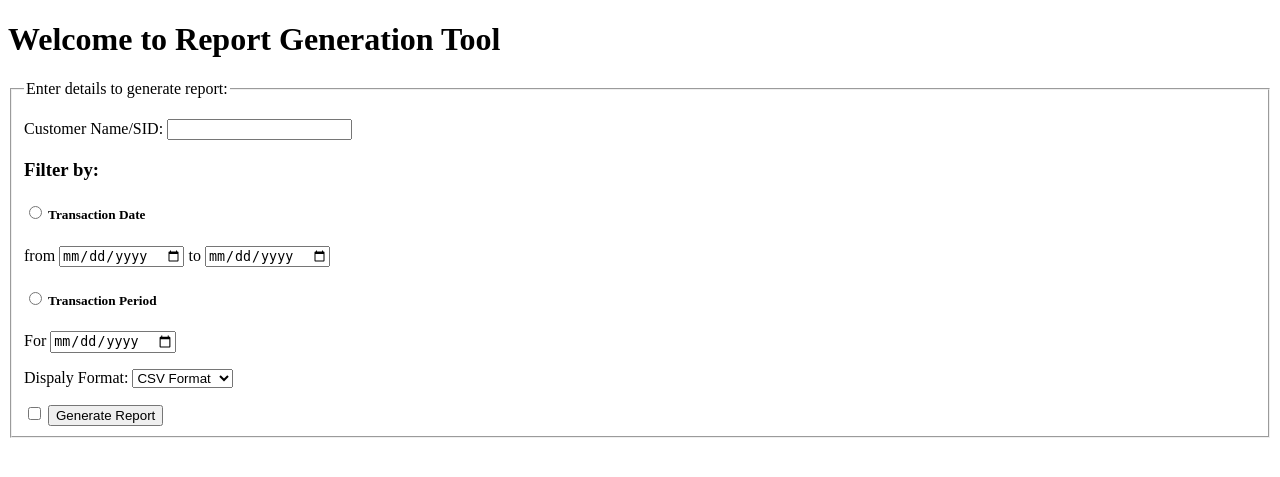
After one commit to TripathyJyotismita/ReportingTool, a Django app: template reportingtool/templates/reportapp/rselection.html in a window 1280 px wide. The commit adds this page. Shown: the top 477 px of the page. Run offline with Django 3.2, Linux system fonts and the light colour scheme; the template is opened without the code that fills it, so the values that code supplies are empty.

Commit message:
Added Reporting template

```diff
--- /dev/null
+++ b/reportingtool/templates/reportapp/rselection.html
@@ -0,0 +1,46 @@
+<!DOCTYPE html>
+<html lang="en">
+<head>
+    <meta charset="UTF-8">
+    <title>Report Generation</title>
+</head>
+    <h1>Welcome to Report Generation Tool</h1>
+    <form method="post" action="/Tests/Post/">
+        <fieldset>
+            <legend>Enter details to generate report: </legend>
+            <p>
+                <label> Customer Name/SID:</label>
+                <input type="text" id="myText" value=" " > <br>
+            </p>
+            <p>
+                <h3> Filter by:</h3>
+                <h5> <input type="radio"> Transaction Date</h5>
+                <label>from</label>
+                <input type="date" data-date-inline-picker="false"
+                       data-date-popover='{"inline": true}' />
+                <label>to</label>
+                <input type="date" data-date-inline-picker="false"
+                       data-date-popover='{"inline": true}' />
+
+                <h5> <input type="radio"> Transaction Period</h5>
+                <label>For</label>
+                <input type="date" data-date-inline-picker="false"
+                       data-date-popover='{"inline": true}' />
+            </p>
+            <p>
+                <label for="report_format">Dispaly Format:</label>
+                <select id="report_format">
+                    <option>CSV Format</option>
+                    <option>PDF Format</option>
+                    <option>Excel Format</option>
+                    <option>Text Format</option>
+                    <option>On Screen</option>
+                </select>
+            </p>
+
+            <input type="checkbox" name="report" value="">
+            <input type="submit" value="Generate Report">
+        </fieldset>
+    </form>
+</body>
+</html>
```
Also changed, not shown: reportingtool/reportapp/views.py (+10 -5 lines), reportingtool/templates/reportapp/login.html (+4 -4 lines), reportingtool/templates/reportapp/text.html (added, +26 -0 lines).
